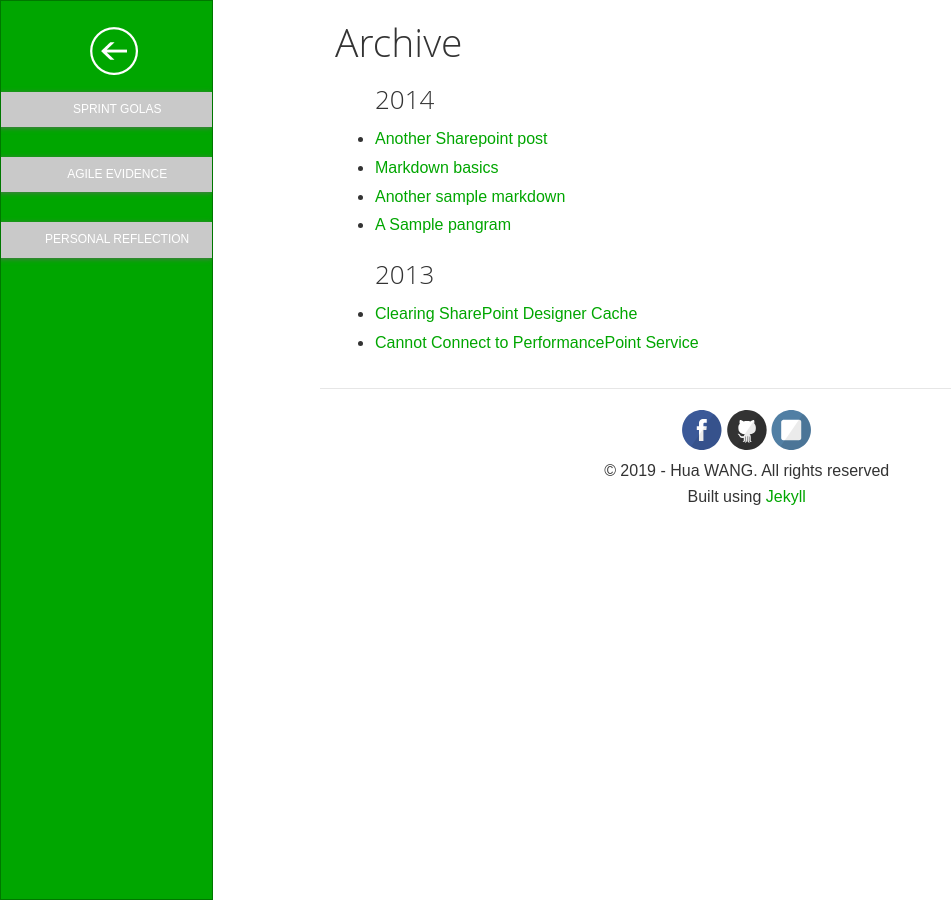
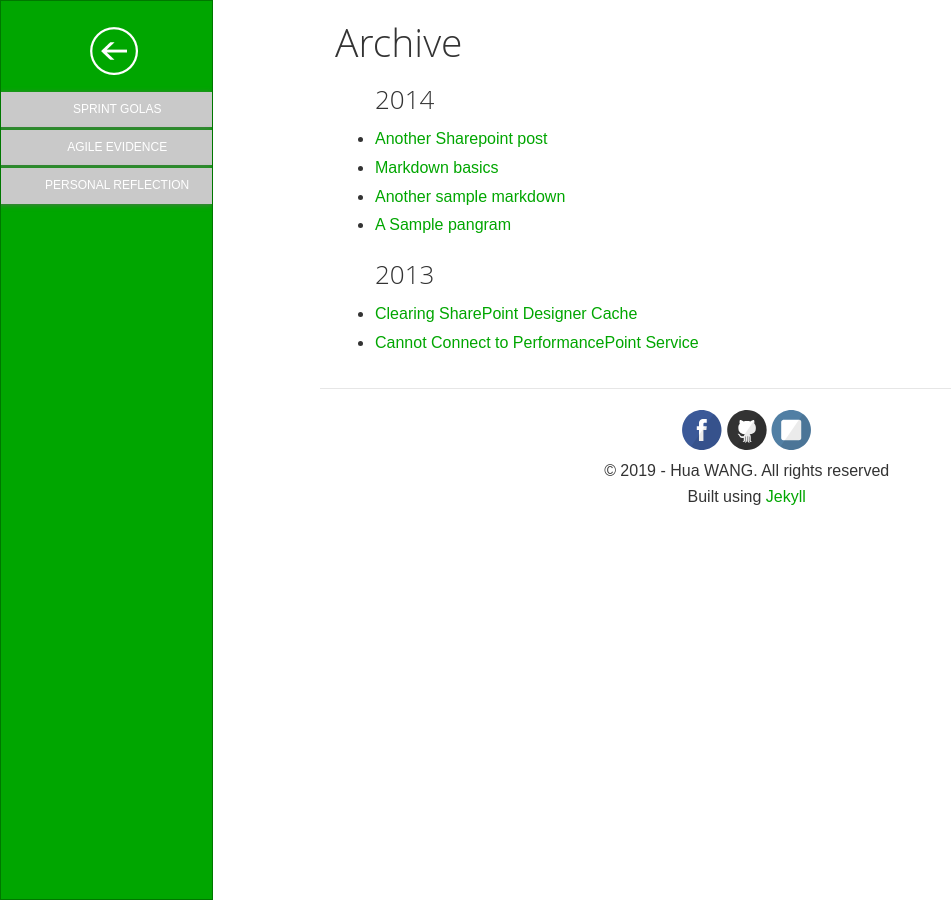
Before and after one commit to aemooooon/Software-engineering-profolio, a Jekyll site: the page built from archive/index.html, in a window 1280 px wide. Shown: the whole page, without its empty margins (0-951 px from the left). Built offline with Jekyll 4.4.1, drawn with Linux system fonts in a browser that asks for light colours; nearby versions of some CDN libraries.

Commit message:
Update app.css

```diff
--- a/assets/css/app.css
+++ b/assets/css/app.css
@@ -100,8 +100,8 @@
 .left-nav-item {
     font-size: 18px;
     text-indent: 36px;
-    line-height: 50px;
-	margin-bottom:30px;
+    line-height: 100px;
+	margin-bottom:3px;
 }
 
 .left-nav-item a{
```
